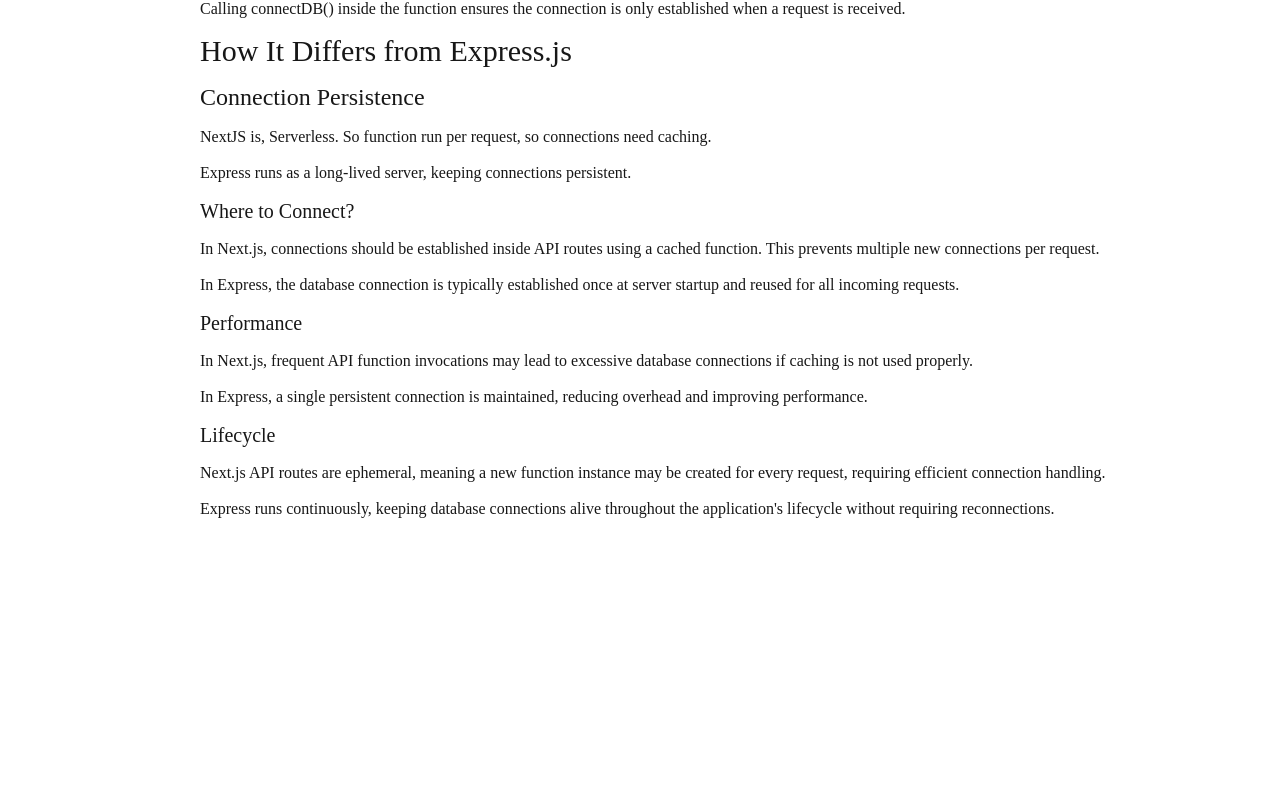
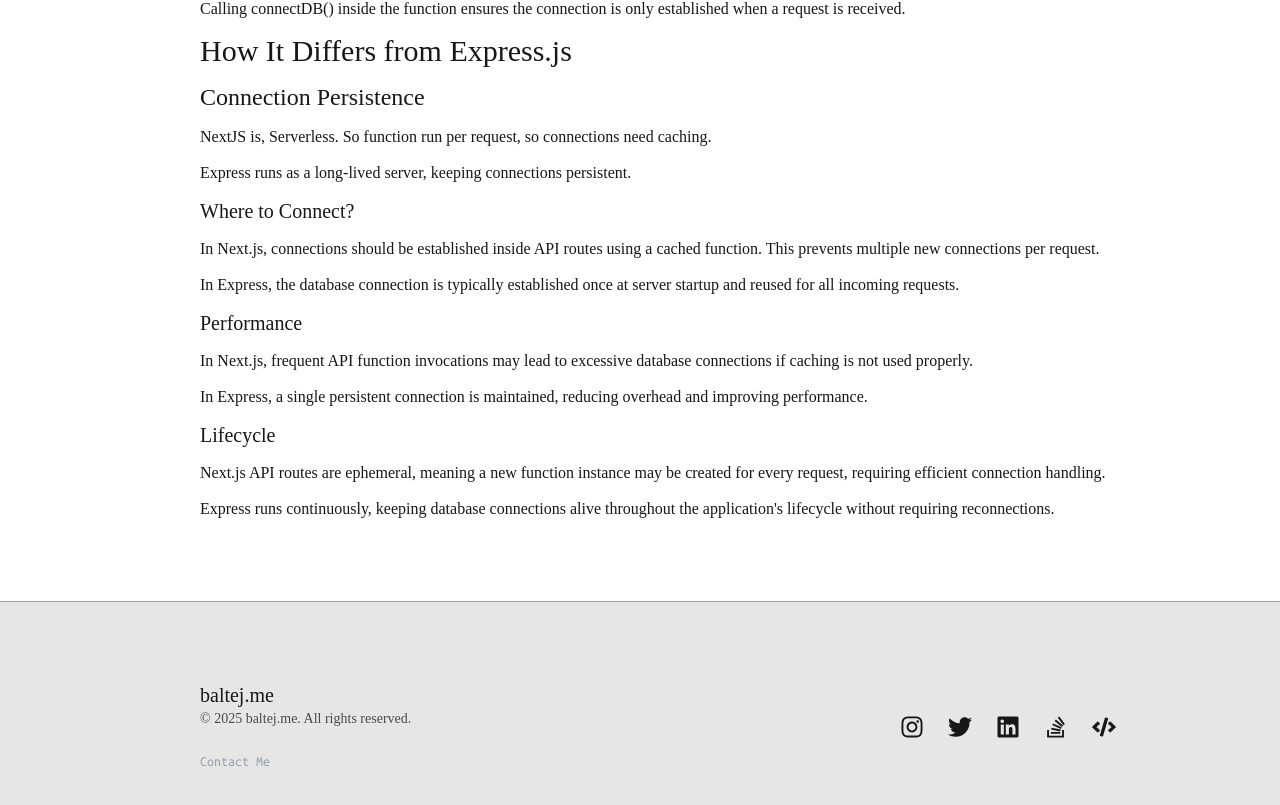
Before and after one commit to baltej223/baltej.me, a Next.js app: page /blog/connecting-to-mongo-using-mongoose-nextjs in a window 1280 px wide. Shown: the part 3713-4518 px from the top of the page. Before the commit the page ends 4234 px from the top, so only its background shows below. Built offline with nearby package versions, Linux system fonts and the light colour scheme; a web font is replaced by a local one.

Commit message:
Added Footer

```diff
--- a/app/blog/ThemeToggle/ThemeToggle.jsx
+++ b/app/blog/ThemeToggle/ThemeToggle.jsx
@@ -22,7 +22,7 @@
     setTheme(newTheme);
     localStorage.setItem("theme", newTheme);
 
-    // Update background & foreground
+    // Update background & foreground using CSS variables
     document.documentElement.style.setProperty("--background", newTheme === "dark" ? "#0a0a0a" : "#ffffff");
     document.documentElement.style.setProperty("--foreground", newTheme === "dark" ? "#ededed" : "#171717");
 
@@ -31,6 +31,13 @@
       "--background-muted",
       newTheme === "dark" ? "hsl(0, 0%, 15%)" : "hsl(0, 0%, 90%)"
     );
+
+    // Apply the dark class to the root element
+    if (newTheme === "dark") {
+      document.documentElement.classList.add("dark");
+    } else {
+      document.documentElement.classList.remove("dark");
+    }
   };
 
   return (
--- a/app/blog/connecting-to-mongo-using-mongoose-nextjs/page.jsx
+++ b/app/blog/connecting-to-mongo-using-mongoose-nextjs/page.jsx
@@ -1,12 +1,13 @@
 import {Code, Content, Section} from "@/blogsUI/blogUI"
 import Navbar from "@/app/blog/navbar/navbar";
 import { Heading, Text, Image } from "@/blogsUI/blogUI";
+import Footer from "@/app/blog/footer/footer";
 
 export default function MongoDB(){
     return (
     <>
     <Navbar/>
-        <Content className="pl-3 pr-3 flex flex-col gap-y-3">
+        <Content className="pl-3 pr-3 flex flex-col gap-y-3 justify-center items-center md:items-start pt-10">
             <Heading type="1" variations={["bold"]}>
                 Connecting to MongoDB using mongoose in NextJS serverless
             </Heading>
@@ -205,6 +206,7 @@
             </Text>
 
         </Content>
+        <Footer/>
     </>
     );
 }
--- /dev/null
+++ b/app/blog/footer/footer.jsx
@@ -0,0 +1,81 @@
+import { Content, Text } from "@/blogsUI/blogUI";
+import { Divide } from "lucide-react";
+import { FaInstagram, FaTwitter, FaLinkedin, FaStackOverflow, FaCode } from "react-icons/fa";
+
+export default function Footer(){
+    return(
+        <>
+        <div className="h-[250px] flex flex-col justify-center w-full mt-20 bg-[var(--background-muted)] border-t-1 border-gray-400 dark:border-gray-600">
+            <Content className="flex w-[70%] flex-col h-full items-center justify-center md:flex-row w-auto gap-y-10 ">
+                    <div className="md:w-[70%] h-auto">
+                        baltej.me
+                        <Text size="sm" className="opacity-75">
+                            © {new Date().getFullYear()} baltej.me. All rights reserved.
+                        </Text>
+                        <div className="mt-4">
+                            <a
+                                href="https://github.com/baltej223#connect-with-me"
+                                className="text-sm text-gray-400 hover:underline"
+                            >
+                                Contact Me
+                            </a>
+                        </div>
+                    </div>
+                    <div className="w-max h-auto">
+                        <div className="flex space-x-6">
+                            {/* Instagram */}
+                            <a
+                                href="https://www.instagram.com/baltej_223/"
+                                target="_blank"
+                                rel="noopener noreferrer"
+                                className="hover:text-pink-500 transition duration-300 transform hover:scale-110 transition duration-300"
+                            >
+                                <FaInstagram size={24} />
+                            </a>
+
+                            {/* Twitter */}
+                            <a
+                                href="https://twitter.com/baltej21"
+                                target="_blank"
+                                rel="noopener noreferrer"
+                                className="hover:text-blue-400 transition duration-300 transform hover:scale-110 transition duration-300"
+                            >
+                                <FaTwitter size={24} />
+                            </a>
+
+                            {/* LinkedIn */}
+                            <a
+                                href="https://www.linkedin.com/in/baltej-singh-7789b4313"
+                                target="_blank"
+                                rel="noopener noreferrer"
+                                className="hover:text-blue-600 transition duration-300 transform hover:scale-110 transition duration-300"
+                            >
+                                <FaLinkedin size={24} />
+                            </a>
+
+                            {/* Stack Overflow */}
+                            <a
+                                href="https://stackoverflow.com/users/baltej21"
+                                target="_blank"
+                                rel="noopener noreferrer"
+                                className="hover:text-orange-500 transition duration-300 transform hover:scale-110 transition duration-300"
+                            >
+                                <FaStackOverflow size={24} />
+                            </a>
+
+                            {/* LeetCode */}
+                            <a
+                                href="https://leetcode.com/baltej_singh/"
+                                target="_blank"
+                                rel="noopener noreferrer"
+                                className="hover:text-yellow-500 transition duration-300 transform hover:scale-110 transition duration-300"
+                            >
+                                <FaCode size={24} />
+                            </a>
+                        </div>
+                    </div>
+            </Content>
+        </div>
+        </>
+    )
+}
--- a/app/globals.css
+++ b/app/globals.css
@@ -4,6 +4,8 @@
   --background: #ffffff;
   --foreground: #171717;
   --background-muted: hsl(0, 0%, 90%);
+  --footer-color:#e2e2e2;
+
 }
 
 @theme inline {
@@ -18,6 +20,8 @@
     --background: #0a0a0a;
     --foreground: #ededed;
     --background-muted: hsl(0, 0%, 15%);
+    --footer-color:#0E0E0E;
+
   }
 }
 
--- a/blogsUI/blogUI.jsx
+++ b/blogsUI/blogUI.jsx
@@ -6,7 +6,7 @@
 export function Content({children, className="", style}){
     return (
     <>
-    <div className={"mer flex flex-wrap w-full justify-center md:justify-start items-center md:items-start md:pl-50 md:pr-20 pt-10 text-xl " + className } style={style}>
+    <div className={"mer flex flex-wrap w-full  md:justify-start  md:pl-50 md:pr-20  text-xl " + className } style={style}>
         {children}
     </div>
     </>
--- a/package.json
+++ b/package.json
@@ -14,6 +14,7 @@
     "next": "15.2.2",
     "react": "^19.0.0",
     "react-dom": "^19.0.0",
+    "react-icons": "^5.5.0",
     "react-snowfall": "^2.2.0"
   },
   "devDependencies": {
```
Also changed, not shown: 1 other file (tests, documents, lock files or other folders).
